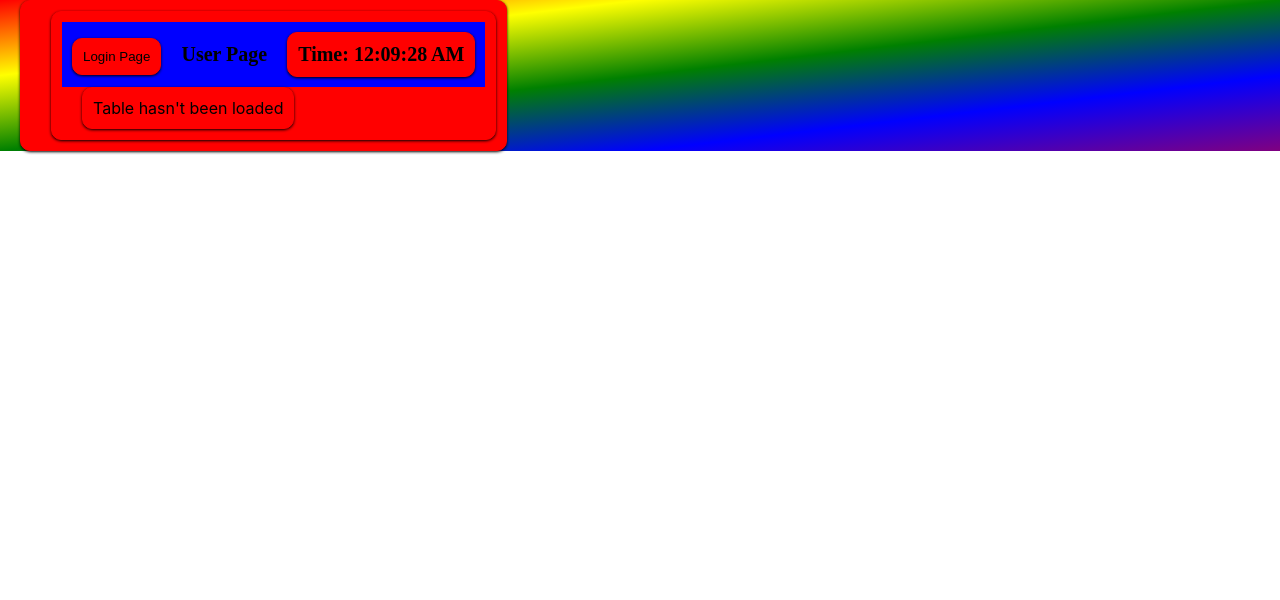
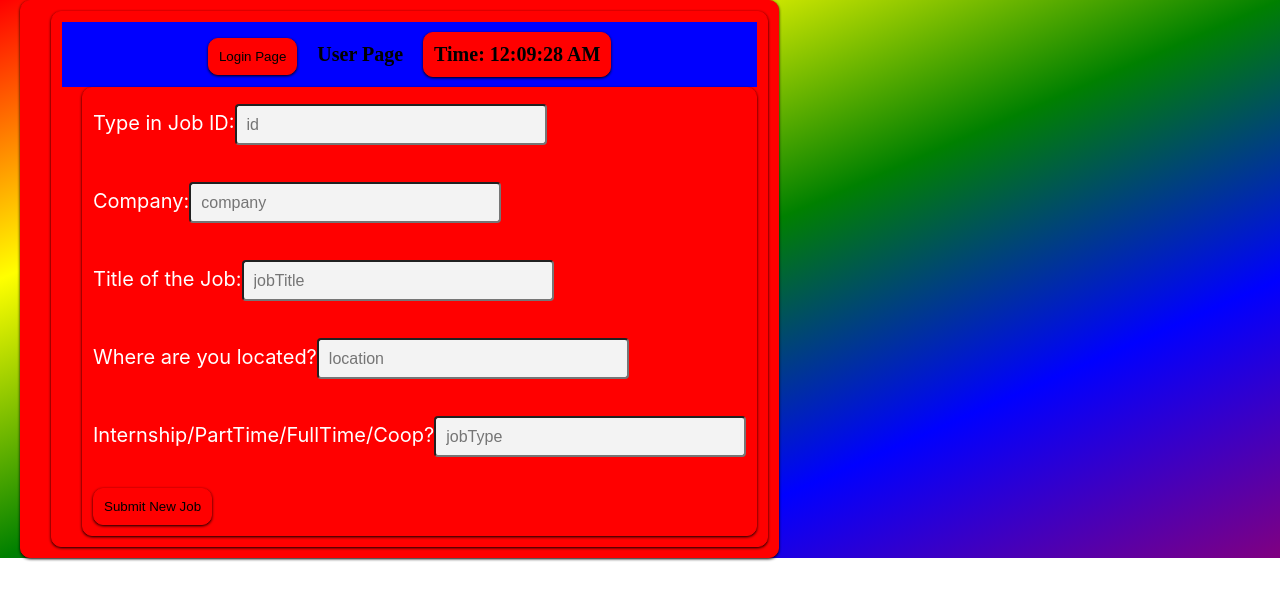
Before and after one commit to cooperece366s21/CoopedIn-Frontend, a React (Create React App) app in the folder client/: page /userPage in a window 1280 px wide. Shown: the top 600 px of the page. Built offline with nearby package versions, Linux system fonts and the light colour scheme; no server answers.

Commit message:
trying to submit the new job to database. working on it...

```diff
--- a/client/src/component/Login/Login.js
+++ b/client/src/component/Login/Login.js
@@ -11,13 +11,13 @@ export class Login extends React.Component{
         loginResponse: null,
 
     };
-    async onSubmit(){
-        const { username, password } = this.state;
-        const result = await api.login(username, password);
-        if (result.status ===! "success") {
-            this.setState({loginResponse: result.error});
-        }
-    }
+    // async onSubmit(){
+    //     const { username, password } = this.state;
+    //     const result = await api.login(username, password);
+    //     if (result.status ===! "success") {
+    //         this.setState({loginResponse: result.error});
+    //     }
+    // }
     constructor(props) {
         super(props);
         this.handleClick = this.handleClick.bind(this);
@@ -47,7 +47,7 @@ export class Login extends React.Component{
                     </form>
                 </div>
                 <div className = "footer">
-                    <button type ="button" onClick={() => this.onSubmit()} className ="btn">
+                    <button type ="button" onClick={() => this.handleClick()} className ="btn">
                         Login
                     </button>
                 </div>
--- /dev/null
+++ b/client/src/component/job_form.js
@@ -0,0 +1,68 @@
+import React from "react";
+import * as api from '../services/api';
+class Job_form extends React.Component{
+    constructor(props){
+        super(props);
+        this.state = {
+            id: null,
+            company: null,
+            jobTitle: null,
+            location: null,
+            jobType:null,
+        }
+        this.handleSubmit = this.handleSubmit.bind(this);
+    }
+    handleSubmit = (e) => {
+        e.preventDefault();
+        const result = api.addJob(this.state.id, this.state.company, this.state.jobTitle, this.state.location, this.state.jobType);
+        // if(result=="success"){
+        //
+        // }
+        console.log(this.state.id);
+    };
+
+    // fetch(`localhost:8080/api/addJob`).then(function(response) {
+    //     console.log(response)
+    //     return response.json();
+    // });
+
+
+    render() {
+
+        return (
+            <>
+                <label>
+                    Type in Job ID:
+                    <input type="text" name="id" placeholder="id" onChange={e => this.setState({id: e.target.value})}/>
+                </label>
+                <br/>
+                <label>
+                    Company:
+                    <input type="text" name="company" placeholder="company"
+                           onChange={e => this.setState({company: e.target.value})}/>
+                </label>
+                <br/>
+                <label>
+                    Title of the Job:
+                    <input type="text" name="jobTitle" placeholder="jobTitle"
+                           onChange={e => this.setState({jobTitle: e.target.value})}/>
+                </label>
+                <br/>
+                <label>
+                    Where are you located?
+                    <input type="text" name="location" placeholder="location"
+                           onChange={e => this.setState({location: e.target.value})}/>
+                </label>
+                <br/>
+                <label>
+                    Internship/PartTime/FullTime/Coop?
+                    <input type="text" name="jobType" placeholder="jobType"
+                           onChange={e => this.setState({jobType: e.target.value})}/>
+                </label>
+                <br/>
+                <button onClick={this.handleSubmit}>Submit New Job</button>
+            </>
+        );
+    }
+};
+export default (Job_form);
--- a/client/src/component/userPage.js
+++ b/client/src/component/userPage.js
@@ -2,24 +2,25 @@ import React, {Component} from "react";
 import {BrowserRouter} from "react-router-dom";
 import LoginButtonThing from "./loginButton";
 import Timer from "./Timer";
+import Job_form from "./job_form";
 import BasicTable from "./table";
-
 class HomePage extends Component {
     constructor(props){
         super(props);
-        this.state = {
-            activePage:"UserPage",
-        };
+        //this.state = {
+        //    activePage:"UserPage",
+        //};
     }
-
-
 
     //this.state = {activePage = index.js}
     //    this.handleClick = this.handleClick.bind(this)
     //}
     //handleClick(activePage) {
     //    this.props.changePage(activePage);
-
+    initialFormData = Object.freeze({
+        username: "",
+        password: ""
+    });
     render() {
         return (
             <BrowserRouter>
@@ -27,13 +28,33 @@ class HomePage extends Component {
                     <LoginButtonThing />User Page<Timer></Timer>
                 </header>
                 <div>
-                    <BasicTable />
+                    <Job_form/>
+                    {/*<div className = "form">*/}
+                    {/*    <div className ="form-group">*/}
+                    {/*        <label htmlFor="username">Type in Job ID:</label>*/}
+                    {/*        <input type="text" name = "id" placeholder = "id" value={this.state.id}/>*/}
+                    {/*    </div>*/}
+                    {/*    <div className ="form-group">*/}
+                    {/*        <label htmlFor="password">Company:</label>*/}
+                    {/*        <input type="text" name = "company" placeholder = "company" value={this.state.company}/>*/}
+                    {/*    </div>*/}
+                    {/*    <div className ="form-group">*/}
+                    {/*        <label htmlFor="password">Title of the Job:</label>*/}
+                    {/*        <input type="text" name = "jobTitle" placeholder = "jobTitle" value={this.state.jobTitle}/>*/}
+                    {/*    </div>*/}
+                    {/*    <div className ="form-group">*/}
+                    {/*        <label htmlFor="password">Where are you located?</label>*/}
+                    {/*        <input type="text" name = "location" placeholder = "location" value={this.state.location}/>*/}
+                    {/*    </div>*/}
+                    {/*    <div className ="form-group">*/}
+                    {/*        <label htmlFor="password">Internship/PartTime/FullTime/Coop?:</label>*/}
+                    {/*        <input type="text" name = "jobType" placeholder = "jobType" value={this.state.jobType}/>*/}
+                    {/*    </div>*/}
+                    {/*</div>*/}
                 </div>
             </BrowserRouter>
-
         );
     }
 }
 //ReactDOM.render(<HomePage />, document.getElementById('root'));
-
 export default HomePage;
--- a/client/src/services/api.ts
+++ b/client/src/services/api.ts
@@ -13,6 +13,40 @@ export type Job = {
     available: boolean;
     location: string;
 };
+export type Result<T> =
+    | {
+    value: T;
+    status: "success";
+}
+    | {
+    error: string;
+    status: "failure";
+};
+
+export async function addJob(
+    id: string,
+    company: string,
+    jobTitle: string,
+    location: string,
+    jobType: string
+): Promise<Result<Job>> {
+    const response = await fetch(`${BACKEND_URL}/newJob`, {
+        method: "POST",
+        mode: "cors",
+        headers: {
+            "Content-Type": "application/json"
+        },
+        body: JSON.stringify({ id, company, jobTitle, location, jobType })
+    });
+
+    if (response.ok) {
+        let job: Job = await response.json();
+        return { value: job, status: "success" };
+    } else {
+        return { error: response.status.toString(), status: "failure" };
+    }
+}
+
 export function getTable_Internship(): Promise<any>{
     return  fetch(`${BACKEND_URL}/job/Internship/feed`,{
         method:"GET",
```
